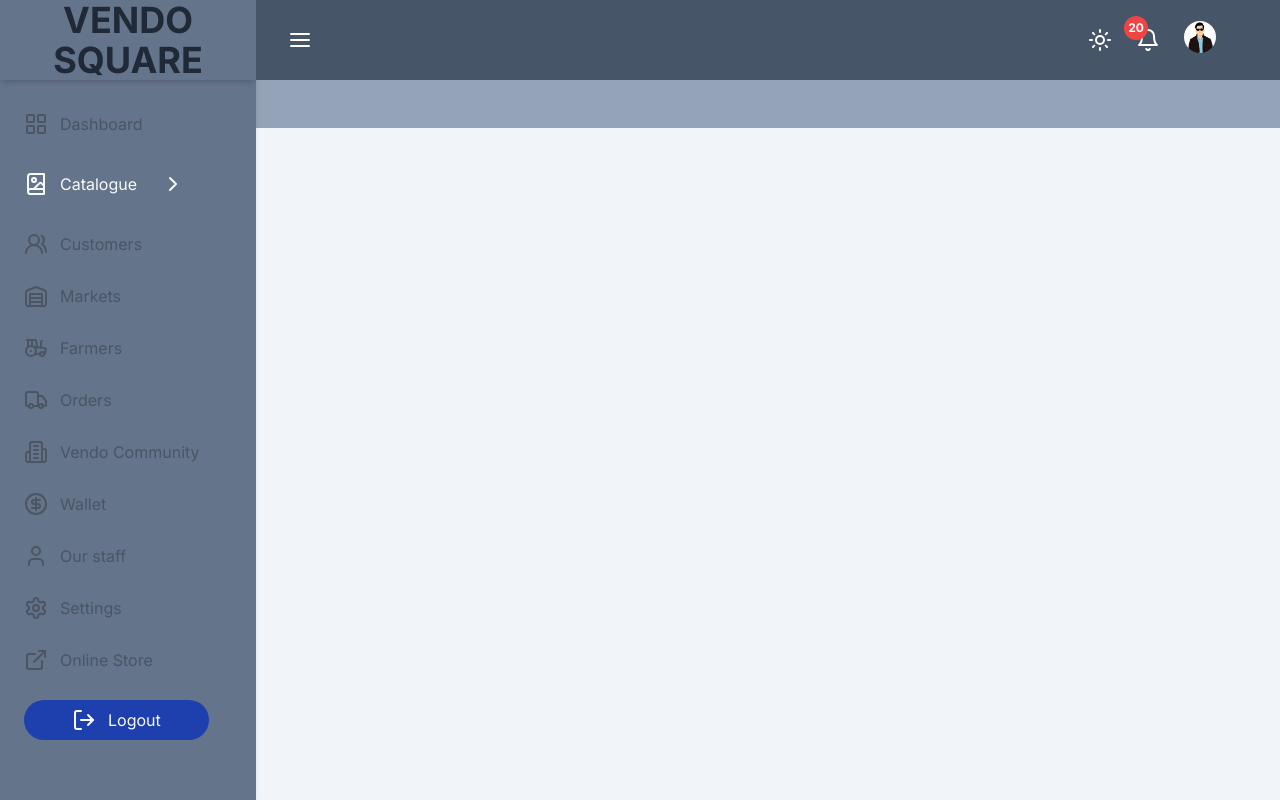
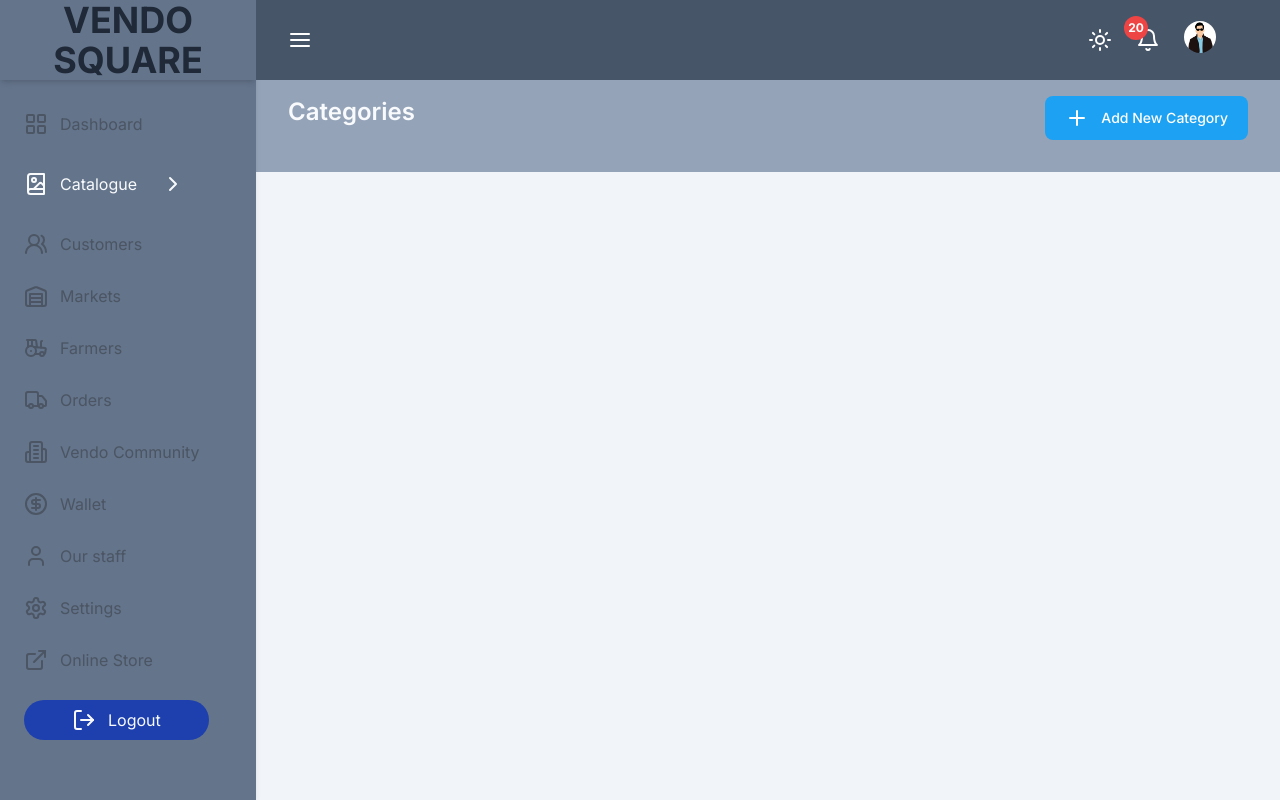
Before and after one commit to skazimhasani/Vendo-Square, a Next.js app: page /dashboard/categories in a window 1280 px wide. Built offline with nearby package versions, Linux system fonts and the light colour scheme.

Commit message:
Heading Page

```diff
--- a/app/(back-office)/dashboard/(catalogue)/categories/page.jsx
+++ b/app/(back-office)/dashboard/(catalogue)/categories/page.jsx
@@ -1,9 +1,16 @@
 import React from "react";
+import PageHeader from "../../../../../components/backoffice/pageheader";
 export default function CategoriesPage() {
   return (
     <div>
       {/*Header*/}
-      {/*Table*/}
+      <PageHeader
+        title="Categories"
+        href="/dashboard/categories/new"
+        linkTitle="Add New Category"
+      />
+      {/*Table Actions*/}
+      {/*Export || Search || Bulk Action*/}
     </div>
   );
 }
--- a/components/backoffice/pageheader.jsx
+++ b/components/backoffice/pageheader.jsx
@@ -2,16 +2,16 @@ import React from "react";
 import Heading from "@/components/backoffice/heading";
 import { Plus } from "lucide-react";
 import Link from "next/link";
-export default function PageHeader({}) {
+export default function PageHeader({ title, href, linkTitle }) {
   return (
     <div className="flex justify-between">
-      <Heading title="Categories" />
+      <Heading title={title} />
       <Link
-        href="/dashboard/categories/new"
+        href={href}
         className="text-white bg-[#1da1f2] hover:bg-[#1da1f2]/90 focus:ring-4 focus:outline-none focus:ring-[#1da1f2]/50 font-medium rounded-lg text-sm px-5 py-2.5 text-center inline-flex items-center dark:focus:ring-[#1da1f2]/55 space-x-3"
       >
         <Plus />
-        <span>Add to Category</span>
+        <span>{linkTitle}</span>
       </Link>
     </div>
   );
```
